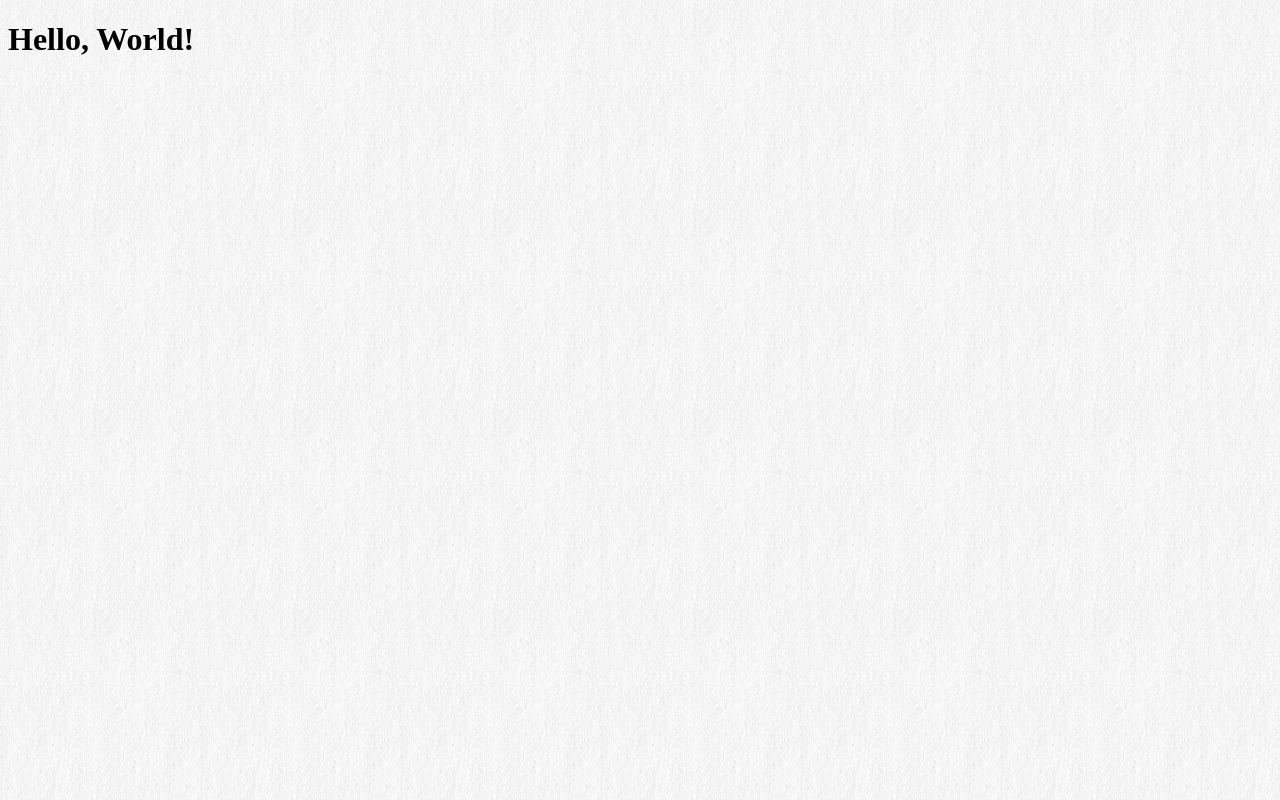
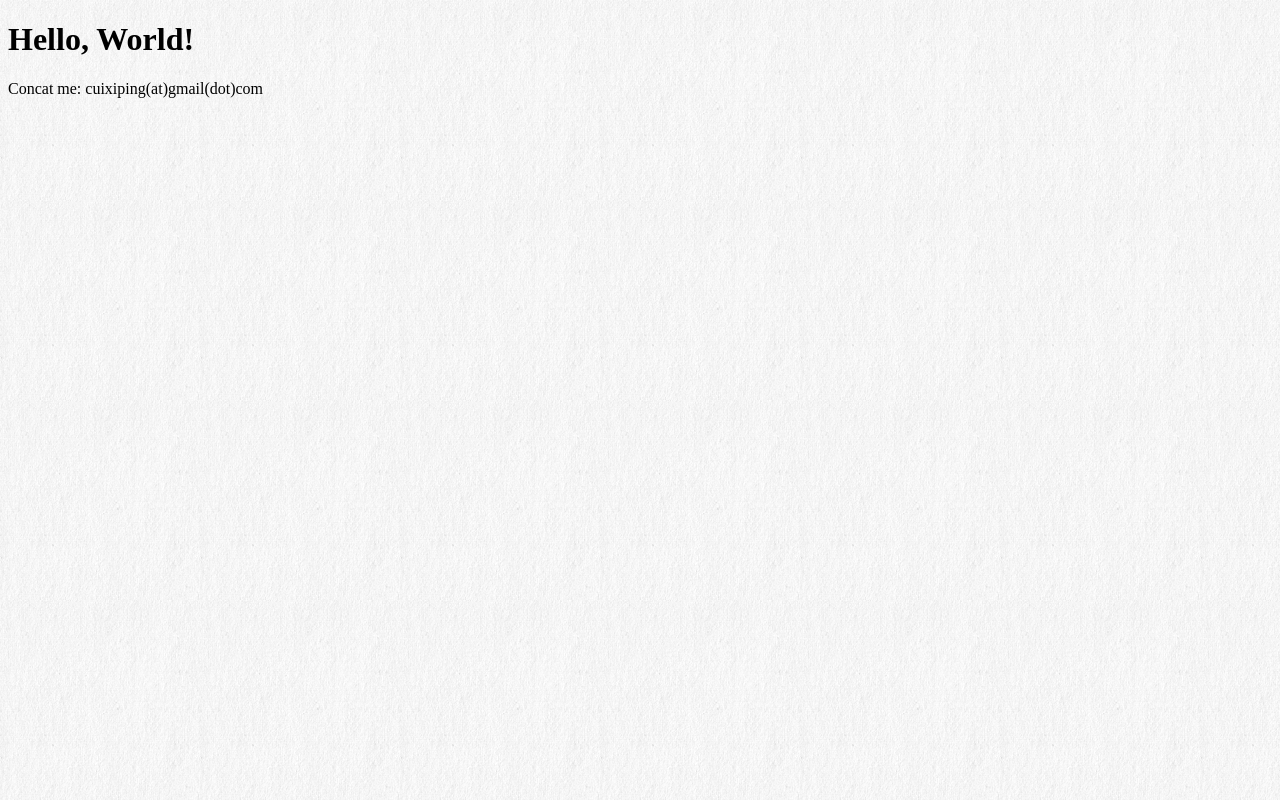
Before and after one commit to cuixiping/cuixiping.github.io, a plain HTML site: page index.html in a window 1280 px wide. Drawn offline with Linux system fonts and the light colour scheme.

Commit message:
Update index.html

```diff
--- a/index.html
+++ b/index.html
@@ -15,6 +15,7 @@
 
 <h1>Hello, World!</h1>
 
+<p>Concat me: cuixiping<span>(at)</span>gmail<span>(dot)</span>com</p>
 
 </body>
 </html>
```
